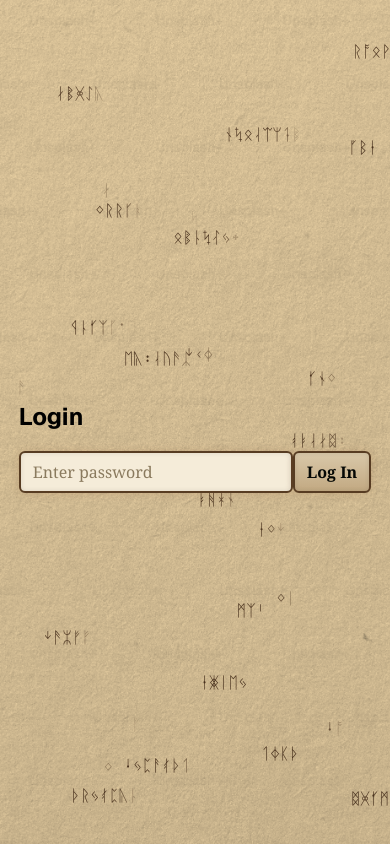
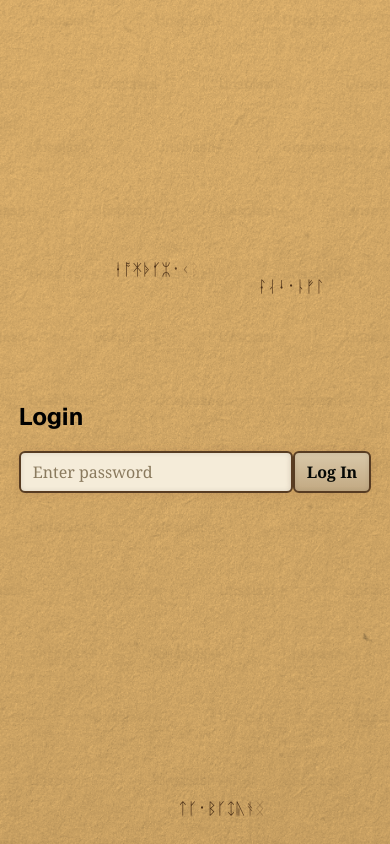
Before and after one commit to OlderHermit/discord_quote_bot, a React (Vite) app in the folder front/: page /login in a window 390 px wide. Built offline with nearby package versions, Linux system fonts and the light colour scheme; the HTML template or start-up script is replaced by a standard one.

Commit message:
rewritten the rune background, less resizing and faster generation also supports mobile better

```diff
--- a/front/src/components/RuneBackground.module.css
+++ b/front/src/components/RuneBackground.module.css
@@ -37,3 +37,7 @@
         opacity: 0;
     }
 }
+
+@media (prefers-reduced-motion: reduce) {
+  .runesContainer, .rune { animation: none; opacity: 0.35; }
+}
--- a/front/src/components/RuneBackground.tsx
+++ b/front/src/components/RuneBackground.tsx
@@ -10,128 +10,225 @@ const runes = [
     'ᛰ'
 ];
 
-const runesSizes: Record<string, number>  = {
-    'ᚠ':10.5, 'ᚡ':10.5, 'ᚢ':9.5, 'ᚣ':8.3, 'ᚤ':9.5, 'ᚥ':9.8, 'ᚦ':7.6, 'ᚧ':7.6, 'ᚨ':5.9, 'ᚩ':8.4, 'ᚪ':8.4, 'ᚫ':7.5, 'ᚬ':7.6, 'ᚭ':5.9, 'ᚮ':5.9, 'ᚯ':7.6,
-    'ᚰ':7.6, 'ᚱ':8.4, 'ᚲ':5.0, 'ᚳ':6.4, 'ᚴ':8.7, 'ᚵ':8.7, 'ᚶ':8.7, 'ᚷ':7.7, 'ᚸ':7.7, 'ᚹ':8.4, 'ᚺ':9.6, 'ᚻ':9.6, 'ᚼ':7.6, 'ᚽ':4.3, 'ᚾ':7.6, 'ᚿ':5.9,
-    'ᛀ':7.6, 'ᛁ':4.2, 'ᛂ':4.2, 'ᛃ':8.1, 'ᛄ':5.8, 'ᛅ':7.6, 'ᛆ':5.9, 'ᛇ':7.6, 'ᛈ':8.4, 'ᛉ':8.6, 'ᛊ':6.1, 'ᛋ':9.1, 'ᛌ':4.2, 'ᛍ':4.2, 'ᛎ':7.6, 'ᛏ':7.6,
-    'ᛐ':5.9, 'ᛑ':5.9, 'ᛒ':8.4, 'ᛓ':5.9, 'ᛔ':8.5, 'ᛕ':8.1, 'ᛖ':10.1, 'ᛗ':10.1, 'ᛘ':9.0, 'ᛙ':4.2, 'ᛚ':5.9, 'ᛛ':5.9, 'ᛜ':7.2, 'ᛝ':7.8, 'ᛞ':10.1, 'ᛟ':7.5,
-    'ᛠ':8.9, 'ᛡ':7.6, 'ᛢ':8.9, 'ᛣ':8.6, 'ᛤ':7.7, 'ᛥ':10.1, 'ᛦ':9.0, 'ᛧ':4.2, 'ᛨ':7.6, 'ᛩ':8.4, 'ᛪ':9.7, '᛫':4.7, '᛬':3.5, '᛭':10.3, 'ᛮ':7.6, 'ᛯ':9.0,
-    'ᛰ':9.1
-};
+const GAP = 6;
+const MAX_RUNES = 200;
+/** One rune per this many px² of viewport, so phones stay sparse. */
+const AREA_PER_RUNE = 12_000;
+const MIN_GLYPHS = 3;
+const MAX_GLYPHS = 11;
+/** Positions tried per rune before giving up on it. */
+const PLACEMENT_ATTEMPTS = 50;
+/** Runes skipped in a row before we call the canvas full. */
+const MAX_CONSECUTIVE_FAILURES = 25;
+const RESIZE_DEBOUNCE_MS = 200;
+/** Ignore resizes smaller than this (mobile toolbars, soft keyboard). */
+const RESIZE_DEAD_ZONE_PX = 120;
 
 type RuneResult = {
     delay: number;
-    amount: number;
     x: number;
     y: number;
     runeWidth: number;
     selectedRunes: string[]; // Adjust this if selectedRunes is not an array of strings
-    failed: boolean;
 };
 
+type Rect = { left: number; top: number; right: number; bottom: number };
 
+function fontSpecOf(el: HTMLElement): string {
+    const cs = getComputedStyle(el);
+    return `${cs.fontStyle} ${cs.fontWeight} ${cs.fontSize} ${cs.fontFamily}`;
+}
+
+function measureRunes(fontSpec: string): Record<string, number> {
+    const ctx = document.createElement('canvas').getContext('2d');
+    if (!ctx) return Object.fromEntries(runes.map((r) => [r, 8]));
+    ctx.font = fontSpec;
+    return Object.fromEntries(runes.map((r) => [r, ctx.measureText(r).width]));
+}
+
+class BandIndex {
+    private readonly cells = new Map<number, Rect[]>();
+
+    constructor(private readonly bandHeight: number) {}
+
+    private firstBand(top: number): number {
+        return Math.floor(top / this.bandHeight);
+    }
+
+    private lastBand(bottom: number): number {
+        return Math.floor(bottom / this.bandHeight);
+    }
+
+    collides(r: Rect): boolean {
+        const last = this.lastBand(r.bottom);
+        for (let band = this.firstBand(r.top); band <= last; band++) {
+            const bucket = this.cells.get(band);
+            if (!bucket) continue;
+            for (const other of bucket) {
+                if (
+                    r.left < other.right &&
+                    r.right > other.left &&
+                    r.top < other.bottom &&
+                    r.bottom > other.top
+                ) {
+                    return true;
+                }
+            }
+        }
+        return false;
+    }
+
+    insert(r: Rect): void {
+        const last = this.lastBand(r.bottom);
+        for (let band = this.firstBand(r.top); band <= last; band++) {
+            const bucket = this.cells.get(band);
+            if (bucket)
+                bucket.push(r);
+            else
+                this.cells.set(band, [r]);
+        }
+    }
+}
+
+function generateBackground(
+    vw: number,
+    vh: number,
+    widths: Record<string, number>,
+    runeHeight: number,
+): RuneResult[] {
+    const index = new BandIndex(Math.max(runeHeight, 1));
+    const target = Math.min(MAX_RUNES, Math.round((vw * vh) / AREA_PER_RUNE));
+    const placed: RuneResult[] = [];
+    let consecutiveFailures = 0;
+
+    while (placed.length < target && consecutiveFailures < MAX_CONSECUTIVE_FAILURES) {
+        const glyphCount = MIN_GLYPHS + Math.floor(Math.random() * (MAX_GLYPHS - MIN_GLYPHS + 1));
+
+        const selectedRunes: string[] = [];
+        let runeWidth = 0;
+        for (let i = 0; i < glyphCount; i++) {
+            const glyph = runes[Math.floor(Math.random() * runes.length)];
+            selectedRunes.push(glyph);
+            runeWidth += widths[glyph] ?? 0;
+        }
+
+        // Draw straight from the valid range, so no attempt is wasted on a
+        // position that could never fit inside the viewport.
+        const maxLeft = vw - runeWidth - GAP;
+        const maxTop = vh - runeHeight - GAP;
+        if (maxLeft <= GAP || maxTop <= GAP) break;
+
+        let success = false;
+        for (let attempt = 0; attempt < PLACEMENT_ATTEMPTS; attempt++) {
+            const left = GAP + Math.random() * (maxLeft - GAP);
+            const top = GAP + Math.random() * (maxTop - GAP);
+
+            const rect: Rect = {
+                left: left - GAP,
+                top: top - GAP,
+                right: left + runeWidth + GAP,
+                bottom: top + runeHeight + GAP,
+            };
+
+            if (index.collides(rect)) continue;
+
+            index.insert(rect);
+            placed.push({
+                delay: Math.random() * 25,
+                x: (left / vw) * 100,
+                y: (top / vh) * 100,
+                runeWidth,
+                selectedRunes,
+            });
+            success = true;
+            break;
+        }
+
+        consecutiveFailures = success ? 0 : consecutiveFailures + 1;
+    }
+
+    return placed;
+}
 const RuneBackground = () => {
-    const backgroundRef = useRef(null);
+    const probeRef = useRef<HTMLDivElement>(null);
     const [runesData, setRunesData] = useState<RuneResult[]>([]);
 
-    const generateBackground = () => {
-        const vw: number = Math.max(document.documentElement.clientWidth || 0, window.innerWidth || 0);
-        const vh: number = Math.max(document.documentElement.clientHeight || 0, window.innerHeight || 0);
+    useEffect(() => {
+        let cancelled = false;
+        let timer: number | undefined;
+        let lastViewport = { w: 0, h: 0 };
+        let widths: Record<string, number> | null = null;
+        let runeHeight = 0;
 
-        const localRunesData: RuneResult[] = [];
+        const regenerate = () => {
+            if (cancelled || !widths) return;
 
-        for (let i = 0; i < 200; i++) {
-            const runeData = generateRuneForBackground(localRunesData, vw, vh);
-            localRunesData.push(runeData);
-        }
+            const vw = window.innerWidth;
+            const vh = window.innerHeight;
 
-        return localRunesData.filter((runeData) => !runeData.failed);
-    };
+            // Ignore the small height changes mobile browsers fire constantly.
+            if (
+                Math.abs(vw - lastViewport.w) < RESIZE_DEAD_ZONE_PX &&
+                Math.abs(vh - lastViewport.h) < RESIZE_DEAD_ZONE_PX
+            ) {
+                return;
+            }
 
-    useEffect(() => {
-        const handleResize = () => {
-            const background = generateBackground();
-            if (background) {
-                setRunesData(background);
-            }
+            lastViewport = { w: vw, h: vh };
+            setRunesData(generateBackground(vw, vh, widths, runeHeight));
         };
 
-        requestAnimationFrame(() => {
-            handleResize();
-        });
+        const init = async () => {
+            // Measuring before webfonts land would capture fallback metrics.
+            if (document.fonts?.ready) await document.fonts.ready;
 
-        window.addEventListener('resize', handleResize);
-        return () => window.removeEventListener('resize', handleResize);
+            const probe = probeRef.current;
+            if (cancelled || !probe) return;
+
+            widths = measureRunes(fontSpecOf(probe));
+            runeHeight =
+                probe.getBoundingClientRect().height ||
+                parseFloat(getComputedStyle(probe).fontSize) * 1.4;
+
+            regenerate();
+        };
+
+        void init();
+
+        const onResize = () => {
+            window.clearTimeout(timer);
+            timer = window.setTimeout(regenerate, RESIZE_DEBOUNCE_MS);
+        };
+
+        window.addEventListener('resize', onResize);
+        return () => {
+            cancelled = true;
+            window.clearTimeout(timer);
+            window.removeEventListener('resize', onResize);
+        };
     }, []);
 
-    const generateRuneForBackground = (list: RuneResult[], vw: number, vh: number) => {
-        const delay = Math.random() * 25;
-        const amount = Math.floor(Math.random() * 9) + 3;
-        let x = Math.random() * 100;
-        let y = Math.random() * 95;
-        let runeWidth = 0;
-        const runeHeight = 24;
+    return (
+        <div id="background" className={styles.backgroundContainer}>
+            {/* Off-screen probe: carries the real .rune styling so the canvas
+                measures the same font the runes are drawn with. */}
+            <div
+                ref={probeRef}
+                className={styles.rune}
+                aria-hidden="true"
+                style={{
+                    position: 'absolute',
+                    top: -9999,
+                    left: -9999,
+                    visibility: 'hidden',
+                    animation: 'none',
+                    opacity: 0,
+                }}
+            >
+                ᚠ
+            </div>
 
-        // Calculate total size
-        const selectedRunes: string[] = [];
-        for (let i = 0; i < amount; i++) {
-            const symbol = runes[Math.floor(Math.random() * runes.length)];
-            selectedRunes.push(symbol);
-            runeWidth += runesSizes[symbol];
-        }
-
-        let retryCounter = 50;
-
-        // Check for overlaps
-        while (retryCounter > 0) {
-            const currentLeft = (x * vw) / 100;
-            const currentTop = (y * vh) / 100;
-            const currentRight = currentLeft + runeWidth;
-            const currentBottom = currentTop + runeHeight;
-
-            // Check if current position overlaps with any existing rune
-            const hasOverlap = list.some(existingRune => {
-                const existingLeft = (existingRune.x * vw) / 100;
-                const existingTop = (existingRune.y * vh) / 100;
-                const existingRight = existingLeft + existingRune.runeWidth;
-                const existingBottom = existingTop + runeHeight;
-
-                // Check for rectangle overlap
-                return !(currentRight < existingLeft ||
-                    currentLeft > existingRight ||
-                    currentBottom < existingTop ||
-                    currentTop > existingBottom);
-            });
-
-            // Also check bounds
-            const withinBounds = (currentLeft >= 0 &&
-                currentRight <= vw &&
-                currentTop >= 0 &&
-                currentBottom <= vh);
-
-            if (!hasOverlap && withinBounds) {
-                break;
-            }
-
-            x = Math.random() * 100;
-            y = Math.random() * 95;
-            retryCounter--;
-        }
-
-        return {
-            delay,
-            amount,
-            x: retryCounter <= 0 ? 0 : x,
-            y: retryCounter <= 0 ? 0 : y,
-            runeWidth,
-            selectedRunes,
-            failed: retryCounter <= 0
-        };
-    };
-
-    return (
-        <div id="background" ref={backgroundRef} className={styles.backgroundContainer}>
-            {(runesData ?? []).map((runeData, index) => (
+            {runesData.map((runeData, index) => (
                 <div
                     key={index}
                     className={styles.runesContainer}
@@ -148,7 +245,7 @@ const RuneBackground = () => {
                             className={styles.rune}
                             style={{
                                 animationDelay: `${runeData.delay + runeIndex * 0.5}s`,
-                                opacity: 0
+                                opacity: 0,
                             }}
                         >
                             {symbol}
--- a/front/src/styles/globals.css
+++ b/front/src/styles/globals.css
@@ -21,12 +21,14 @@ body {
   display: flex;
   flex-direction: column;
   justify-content: center;     /* vertical center */
-  align-items: center;         /* horizontal center */
-  background-color: #ffe4b2;
-  overflow-x: hidden;
-  background-image: url('/main_texture.jpeg');
-  background-size: auto;        /* wide screens: tile the texture at native size */
-  background-repeat: repeat;
+  align-items: center;
+
+  background-color: #ffe4b2;                      /* fallback only */
+  background-image:
+    linear-gradient(#ffe4b2, #ffe4b2),
+    url('/main_texture.jpeg');
+  background-size: auto, auto;
+  background-repeat: repeat, repeat;
   background-blend-mode: multiply;
   font-family: var(--font-geist-sans), sans-serif;
 }
@@ -370,7 +372,6 @@ select option {
   body {
     background-size: cover;
     background-repeat: no-repeat;
-    background-attachment: fixed;   /* texture stays put while content scrolls */
   }
 
   .page { padding: 0.75rem 0.75rem 2rem; }
```
